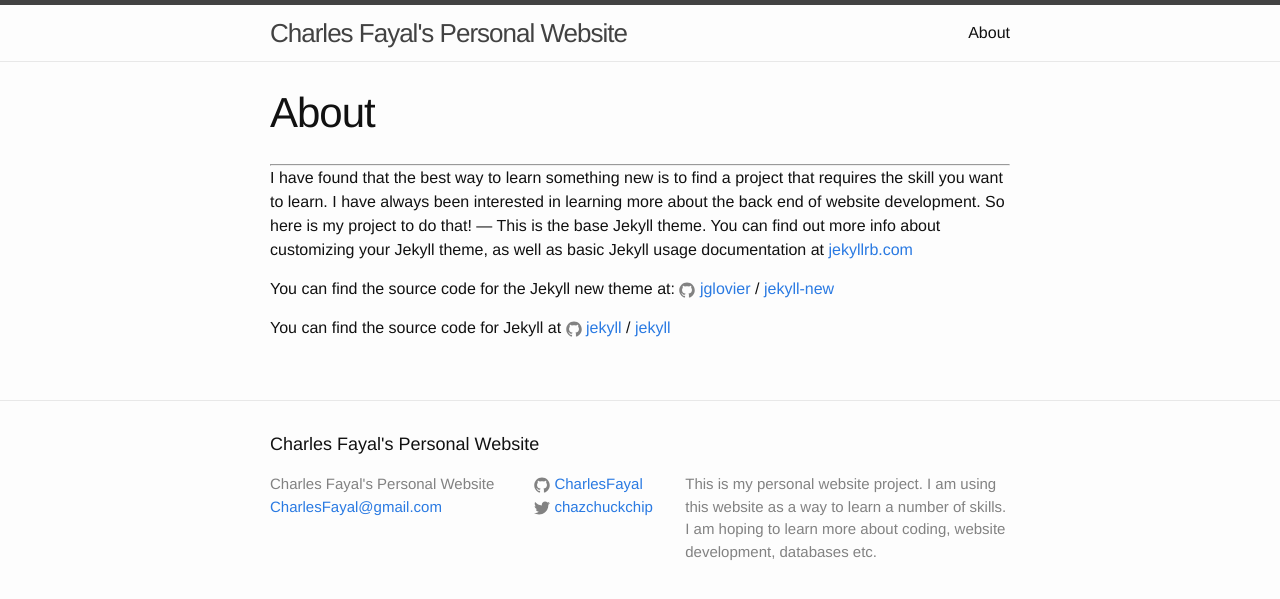
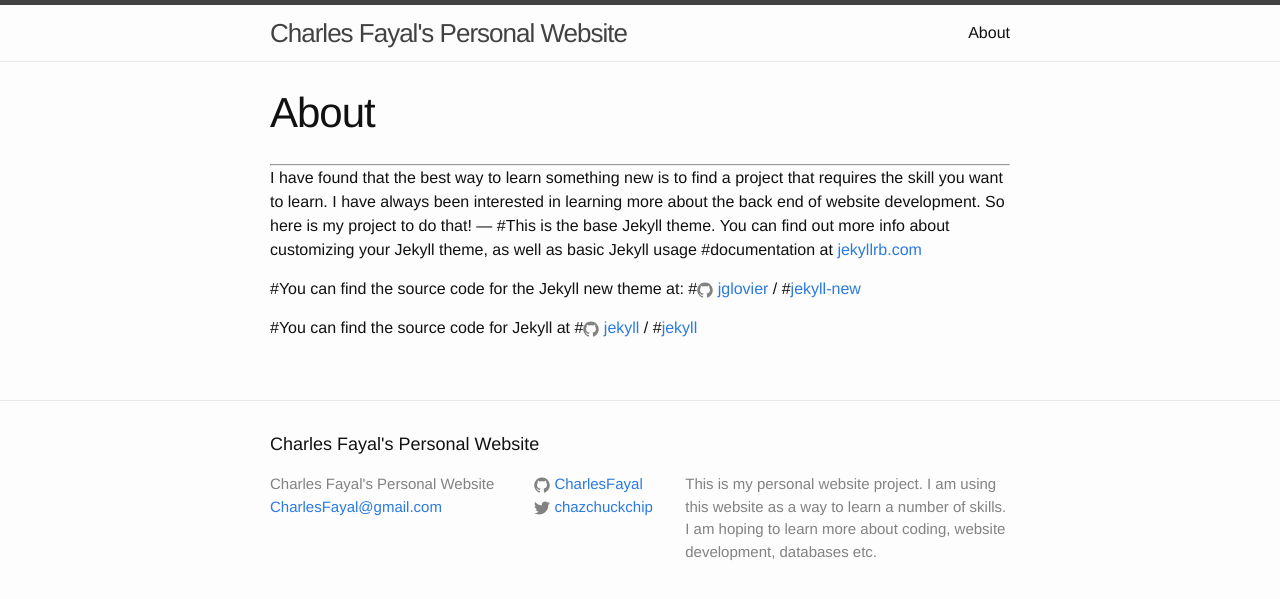
Before and after one commit to charlesfayal/charlesfayal.github.io, a Jekyll site: the page built from about.md, in a window 1280 px wide. Shown: the top 599 px of the page. Built offline with Jekyll 4.4.1, drawn with Linux system fonts in a browser that asks for light colours.

Commit message:
Update about.md

```diff
--- a/about.md
+++ b/about.md
@@ -6,12 +6,12 @@
 ---
 I have found that the best way to learn something new is to find a project that requires the skill you want to learn. I have always been interested in learning more about the back end of website development. So here is my project to do that!
 ---
-This is the base Jekyll theme. You can find out more info about customizing your Jekyll theme, as well as basic Jekyll usage documentation at [jekyllrb.com](http://jekyllrb.com/)
+#This is the base Jekyll theme. You can find out more info about customizing your Jekyll theme, as well as basic Jekyll usage #documentation at [jekyllrb.com](http://jekyllrb.com/)
 
-You can find the source code for the Jekyll new theme at:
-{% include icon-github.html username="jglovier" %} /
-[jekyll-new](https://github.com/jglovier/jekyll-new)
+#You can find the source code for the Jekyll new theme at:
+#{% include icon-github.html username="jglovier" %} /
+#[jekyll-new](https://github.com/jglovier/jekyll-new)
 
-You can find the source code for Jekyll at
-{% include icon-github.html username="jekyll" %} /
-[jekyll](https://github.com/jekyll/jekyll)
+#You can find the source code for Jekyll at
+#{% include icon-github.html username="jekyll" %} /
+#[jekyll](https://github.com/jekyll/jekyll)
```
